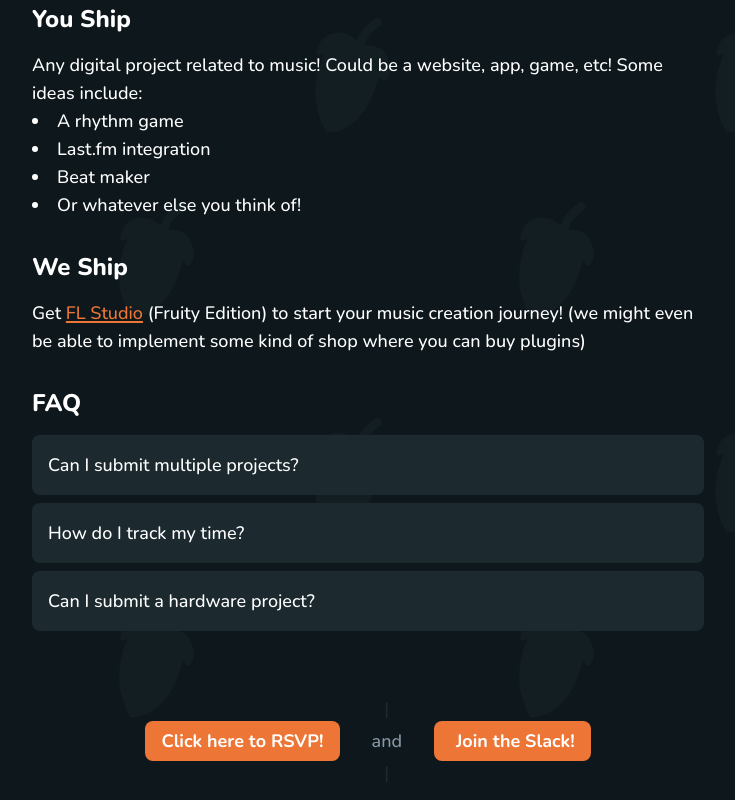
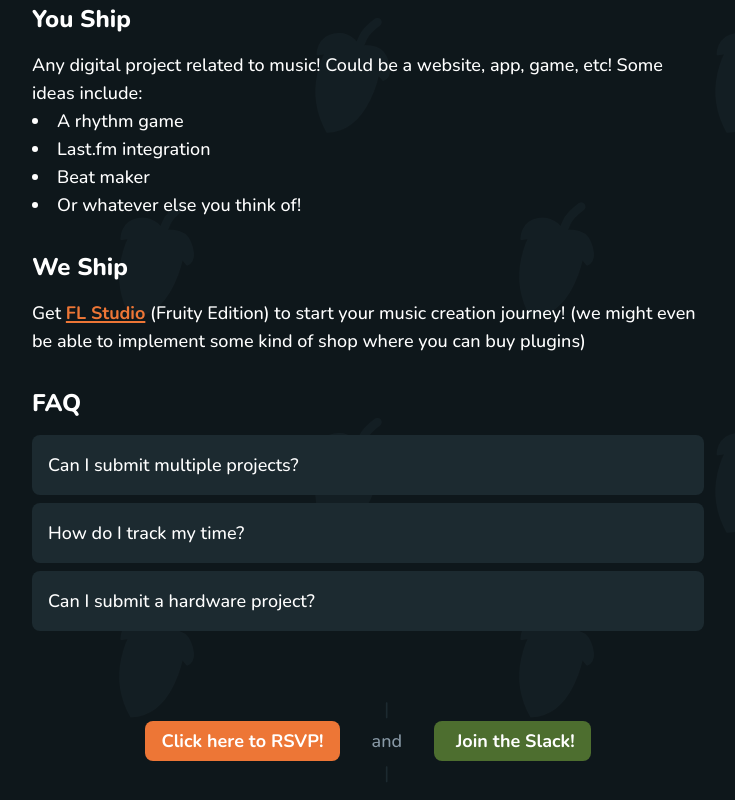
Before and after one commit to deltea/fruity, a SvelteKit app: page / in a window 1280 px wide. Shown: the part 558-1358 px from the top of the page, without its empty margins (272-1007 px from the left). Built offline with nearby package versions, Linux system fonts and the light colour scheme; a web font is replaced by a local one; what tailwind-animate would draw is missing.

Commit message:
make all links bold

```diff
--- a/src/routes/+page.svelte
+++ b/src/routes/+page.svelte
@@ -99,7 +99,7 @@
         <a
           href="https://hackclub.enterprise.slack.com/archives/C0A6BBW662E"
           target="_blank"
-          class="h-10 flex items-center gap-1.5 font-bold bg-accent px-4 rounded-lg duration-100 hover:-translate-y-1 no-underline text-white"
+          class="h-10 flex items-center gap-1.5 font-bold bg-[#4D6E2F] px-4 rounded-lg duration-100 hover:-translate-y-1 no-underline text-white"
         >
           <iconify-icon icon="mdi:slack" class="text-xl"></iconify-icon>
           <span>Join the Slack!</span>
--- a/src/routes/layout.css
+++ b/src/routes/layout.css
@@ -11,7 +11,7 @@
 
 @layer base {
   a {
-    @apply underline decoration-2 text-accent;
+    @apply underline decoration-2 font-bold text-accent;
   }
 
   h2 {
@@ -24,7 +24,6 @@
   --color-bg: #0E171B;
   --color-bg-1: #121E24;
   --color-bg-2: #1C2A30;
-  --color-stuff: #131e23;
   --color-accent: #ed7636;
   --font-sans: "Nunito", sans-serif;
 
```
